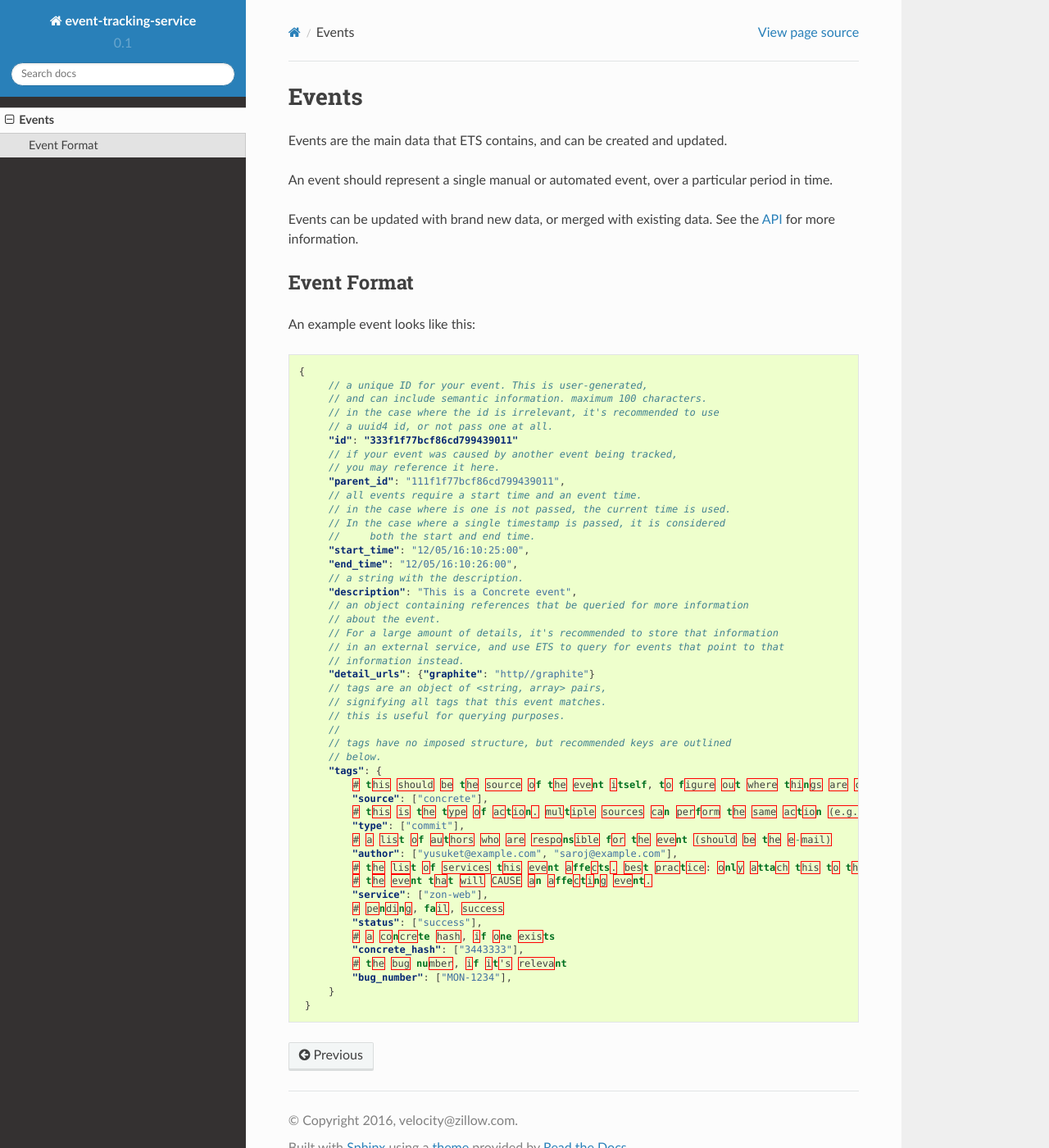
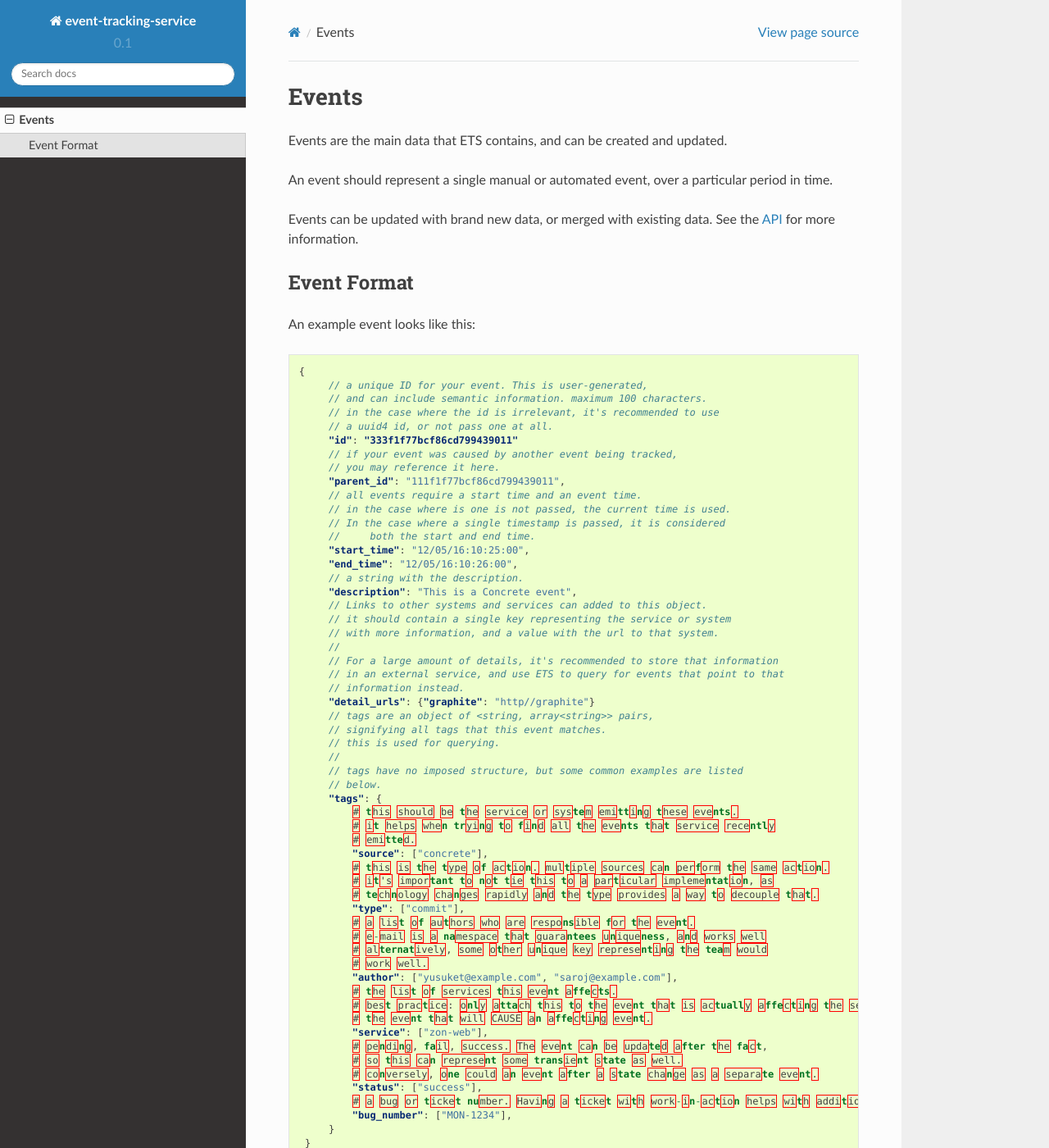
Before and after one commit to zillow/tycho, a Sphinx documentation site: the page built from docs/events.rst, in a window 1280 px wide and 1400 px high. Shown: the whole window at 82% size. Built offline with Sphinx 7.4.7 and the Read the Docs theme 2.0.0, drawn with Linux system fonts in a browser that asks for light colours.

Commit message:
minor: updating docs.

```diff
--- a/docs/events.rst
+++ b/docs/events.rst
@@ -36,33 +36,43 @@ An example event looks like this:
         "end_time": "12/05/16:10:26:00",
         // a string with the description.
         "description": "This is a Concrete event",
-        // an object containing references that be queried for more information
-        // about the event.
+        // Links to other systems and services can added to this object.
+        // it should contain a single key representing the service or system
+        // with more information, and a value with the url to that system.
+        //
         // For a large amount of details, it's recommended to store that information
         // in an external service, and use ETS to query for events that point to that
         // information instead.
         "detail_urls": {"graphite": "http//graphite"}
-        // tags are an object of <string, array> pairs,
+        // tags are an object of <string, array<string>> pairs,
         // signifying all tags that this event matches.
-        // this is useful for querying purposes.
+        // this is used for querying.
         //
-        // tags have no imposed structure, but recommended keys are outlined
+        // tags have no imposed structure, but some common examples are listed
         // below.
         "tags": {
-            # this should be the source of the event itself, to figure out where things are coming from
+            # this should be the service or system emitting these events.
+            # it helps when trying to find all the events that service recently
+            # emitted.
             "source": ["concrete"],
-            # this is the type of action. multiple sources can perform the same action (e.g. zeploy / shipit for deploy)
+            # this is the type of action. multiple sources can perform the same action.
+            # it's important to not tie this to a particular implementation, as
+            # technology changes rapidly and the type provides a way to decouple that.
             "type": ["commit"],
-            # a list of authors who are responsible for the event (should be the e-mail)
+            # a list of authors who are responsible for the event.
+            # e-mail is a namespace that guarantees uniqueness, and works well
+            # alternatively, some other unique key representing the team would
+            # work well.
             "author": ["yusuket@example.com", "saroj@example.com"],
-            # the list of services this event affects. best practice: only attach this to the event that is actually affecting the service, not
+            # the list of services this event affects.
+            # best practice: only attach this to the event that is actually affecting the service, not
             # the event that will CAUSE an affecting event.
             "service": ["zon-web"],
-            # pending, fail, success
+            # pending, fail, success. The event can be updated after the fact,
+            # so this can represent some transient state as well.
+            # conversely, one could an event after a state change as a separate event.
             "status": ["success"],
-            # a concrete hash, if one exists
-            "concrete_hash": ["3443333"],
-            # the bug number, if it's relevant
+            # a bug or ticket number. Having a ticket with work-in-action helps with additional context.
             "bug_number": ["MON-1234"],
         }
     }
```
